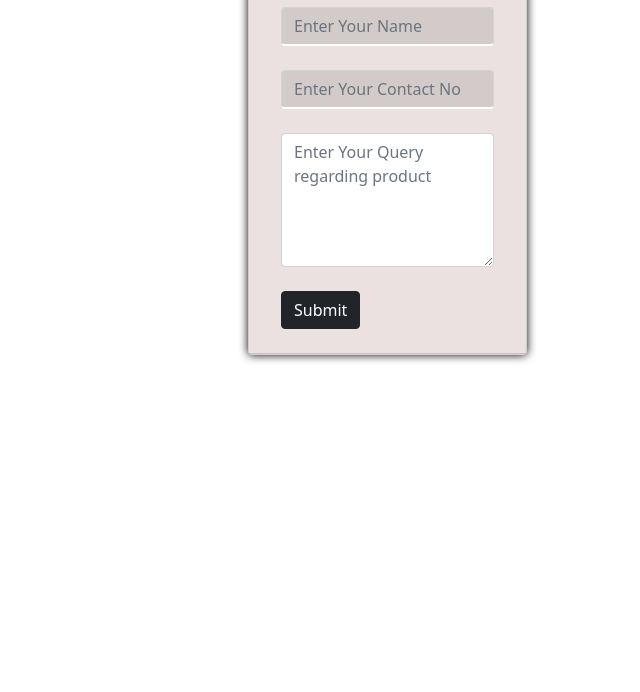
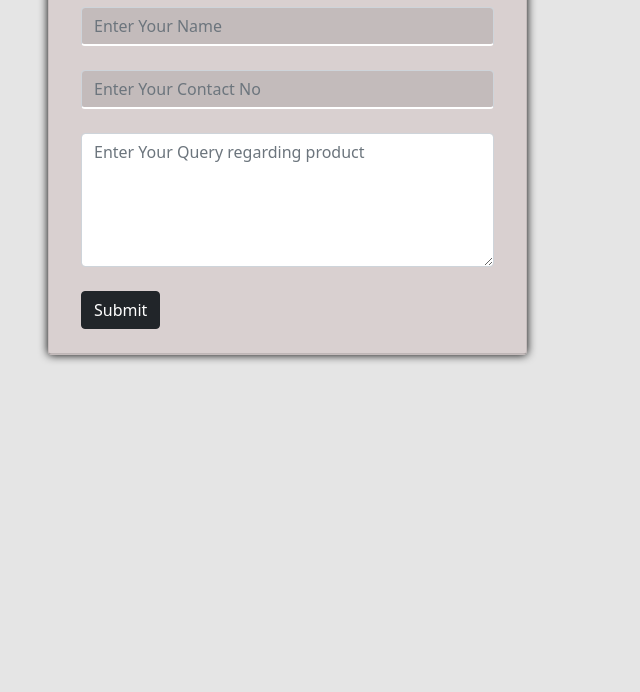
Before and after one commit to wl-ui-2021/Megha-Product-1, a plain HTML site: page Contactus.html in a window 1280 px wide. Shown: the part 108-800 px from the top of the page, without its empty margins (0-640 px from the left). Drawn offline with nearby package versions, Linux system fonts and the light colour scheme.

Commit message:
Update contactUs.css

```diff
--- a/contactUs.css
+++ b/contactUs.css
@@ -1,3 +1,6 @@
+body{
+    background-color: rgba(0, 0,0, 0.1);
+}
 
 input[type='placeholder']{
     background-color: rgba(0, 0, 0, 0.3);
@@ -5,7 +8,6 @@ input[type='placeholder']{
 
 .card{
     background-color: rgba(214, 181, 181, 0.3);
-    margin-left: 200px;
     box-shadow: 0px 0px 10px black;
 }
 input[type="text"],input[type="number"]{
```
